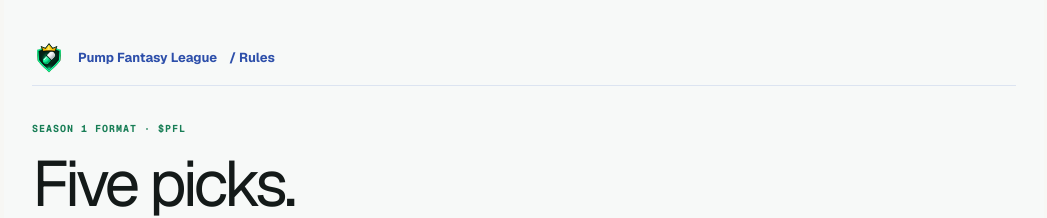
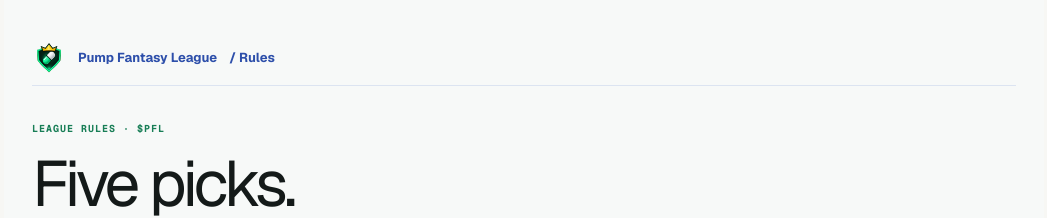
Before and after one commit to jaycarson373-tech/pump-fantasy-pf, a Next.js app: page /rules in a window 1280 px wide. Shown: the top 218 px of the page, without its empty margins (116-1163 px from the left). Built offline with nearby package versions, Linux system fonts and the light colour scheme; no server answers; what @solana/kit, @solana/kit-plugin-rpc, @solana/kit-plugin-wallet, @solana/react would draw is missing.

Commit message:
Remove fixed Season 1 label from PFL rules

```diff
--- a/app/rules/page.tsx
+++ b/app/rules/page.tsx
@@ -10,7 +10,7 @@ export const metadata: Metadata = {
 export default function Rules() {
   return <main className="rules-page">
     <Link href="/">Pump Fantasy League <span> / Rules</span></Link>
-    <p className="rules-kicker">SEASON 1 FORMAT · $PFL</p>
+    <p className="rules-kicker">LEAGUE RULES · $PFL</p>
     <h1>Five picks.<br />One league.</h1>
     <p className="rules-lead">Build your lineup from Pump.fun’s top 50 traders. Your squad competes on their combined PnL change.</p>
     <div className="rules-overview" aria-label="Season format">
```
Also changed, not shown: .claude/tasks/single-wallet-backend.md.
